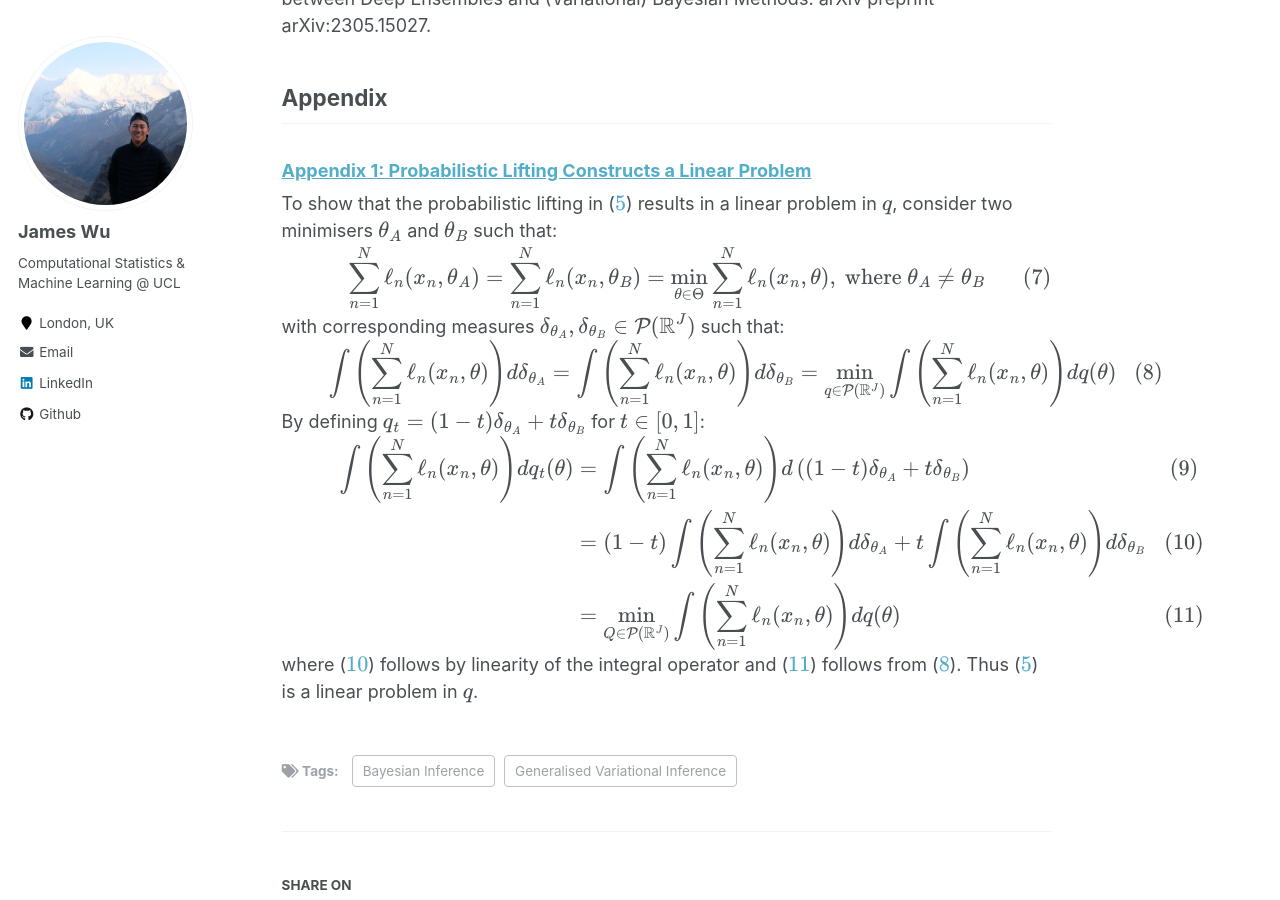
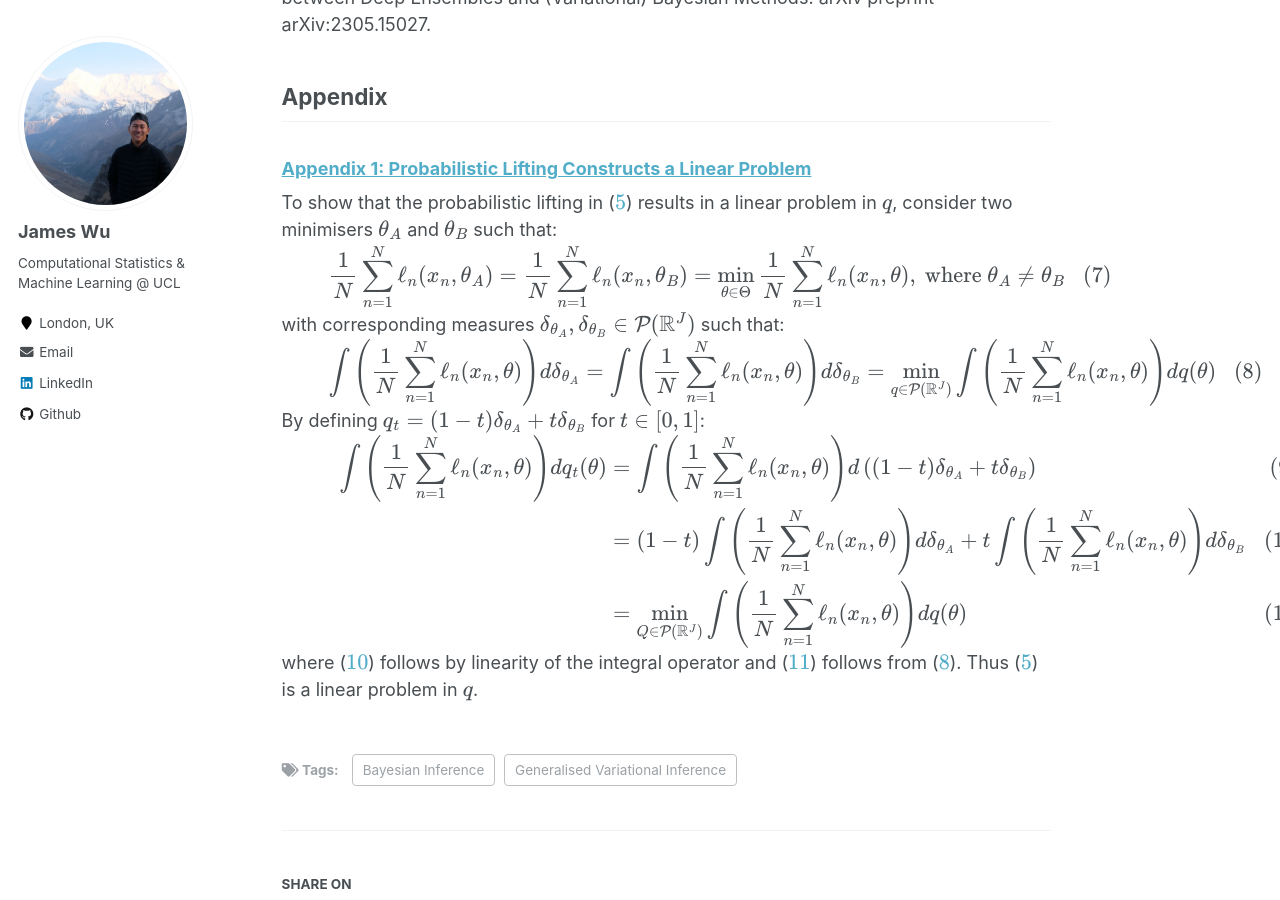
Before and after one commit to jswu18/jswu18.github.io, a Jekyll site: the page built from _posts/2023-07-09-generalised-variatonal-inference.md, in a window 1280 px wide and 900 px high, scrolled down 6348 px. Built offline with Jekyll 4.4.1, drawn with Linux system fonts in a browser that asks for light colours; formulas are drawn with MathJax 3; some of the changed text lies outside the part shown.

Commit message:
edit blog

```diff
--- a/_posts/2023-07-09-generalised-variatonal-inference.md
+++ b/_posts/2023-07-09-generalised-variatonal-inference.md
@@ -46,7 +46,7 @@ Approximating $$q_B^*(\theta)$$ involves solving for $$q_A^*(\theta) \in \mathca
 ## The Generalised Posterior
 Interpreting the mechanism behind calculating the Bayesian posterior in the context of optimisation can provide a more reasonable depiction of $$q_B^*(\theta)$$ for larger-scaled models. It can be shown that $$q_B^*(\theta)$$ solves a special case of a general variational inference (GVI) problem:
 $$\begin{align}
-q^*(\theta) = \arg\min_{q \in \Pi} \left\{ \mathbb{E}_{q(\theta)}\left[\sum_{n=1}^N \ell(\theta, x_n)\right] + D(q\|\pi)\right\}
+q^*(\theta) = \arg\min_{q \in \Pi} \left\{ \mathbb{E}_{q(\theta)}\left[\frac{1}{N}\sum_{n=1}^N \ell(\theta, x_n)\right] + D(q\|\pi)\right\}
 \label{general-posterior}
 \end{align}$$
 where $$q_B^*(\theta)$$ is recovered by choosing the negative log-likelihood loss $$\ell(\theta, \cdot) = -\log p(\cdot | \theta)$$, the Kullback-Leibler divergence $$D(\cdot \| \pi) = KLD(\cdot \| \pi)$$, and the feasible set $$\Pi = \mathcal{P}(\Theta)$$ (see [[1]](#1) for more details). No longer deriving $$q_B^*(\theta)$$ from a belief update, we are no longer burdened to fulfill the assumptions required for the Bayesian interpretation of $$q_B^*(\theta)$$. We can re-interpret the role of the prior, likelihood, and the choosing of tractable normaliser approximations, in the context of an optimisation problem.
@@ -57,7 +57,7 @@ In the optimisation context of (\ref{general-posterior}), we can see that the pr
 ### The Likelihood is a Loss
 From (\ref{general-posterior}), the likelihood term exists only in the expectation. Note that the empirical risk is defined as:
 $$\begin{align}
-\mathcal{E}(\theta) = \mathbb{E}_{q(\theta)}\left[\sum_{n=1}^N \ell\left(x_n, \theta\right)\right]
+\mathcal{E}(\theta) = \mathbb{E}_{q(\theta)}\left[\frac{1}{N}\sum_{n=1}^N \ell\left(x_n, \theta\right)\right]
 \label{empirical-risk}
 \end{align}$$
 where $$\ell$$ is some loss function. We can see that defining $$\ell$$ as the negative log-likelihood, we recover an empirical risk of the model over empirical data that is equivalent to the expectation term of (\ref{general-posterior}). This interprets the likelihood function as a special loss definition for an optimisation problem. In other words, $$q_B^*(\theta)$$ is the minimiser of a regularised empirical risk with a log-likelihood loss, defined with respect to its predictive performance rather than its belief updates on model parameters. By pivoting from the Bayesian interpretation of $$q_B^*(\theta)$$, we no longer need to have a well-specified likelihood function because we can view the posterior as empirical risk minimisation for a special loss definition.
@@ -70,26 +70,26 @@ By $$\textit{generalising}$$ the Bayesian posterior update mechanism to an optim
 ## Theoretical Guarantees from GVI
 Loss minimisation of larger-scaled machine learning models is typically over a highly non-convex optimisation problem. The parameters of these models $$f_{\theta}$$ are typically trained through the minimisation:
 $$\begin{align}
-\min_{\theta \in \Theta} \frac{1}{N} \sum_{n=1}^N\ell_n(x_n, \theta)
+\min_{\theta \in \Theta} \frac{1}{N}\sum_{n=1}^N\ell_n(x_n, \theta)
 \label{loss-minimisation}
 \end{align}$$
-where $$\ell_n(x_n, \theta)$$ quantifies the predictive performance of a model's parameterisation $$\theta$$ for training observation $$(x_n, y_n)$$, such as the squared loss $$\ell_{sq}(\theta) = \sum_{n=1}^N \left(y_n - f_{\theta}(x_n)\right)^2$$. Typically $$\theta_N^*$$, the minimiser of the empirical loss in (\ref{loss-minimisation}), is in $$ \mathbb{R}^J$$ a finite dimensional space where $$J$$ is the number of parameters in $$f_{\theta}$$.
+where $$\ell_n(x_n, \theta)$$ quantifies the predictive performance of a model's parameterisation $$\theta$$ for training observation $$(x_n, y_n)$$, such as the squared loss $$\ell_{sq, n}(\theta) = \left(y_n - f_{\theta}(x_n)\right)^2$$. Typically $$\theta_N^*$$, the minimiser of the empirical loss in (\ref{loss-minimisation}), is in $$ \mathbb{R}^J$$ a finite dimensional space where $$J$$ is the number of parameters in $$f_{\theta}$$.
 
 In practice a reasonable local minima can achieve high predictive performance, and so the non-convex nature of the loss space is often ignored. However without the guaranteed existence of a unique minimiser, learning theory is unable to make theoretical claims about these larger-scaled models. By convexifying (\ref{loss-minimisation}), we recover the minimisation problem of the form ($$\ref{general-posterior}$$). Thus the GVI posterior is also a reframing of modern machine learning models so that we can understand them in the context of learning theory.
 ### Probabilistic Lifting
 To convexify ($$\ref{loss-minimisation}$$), we begin by lifting the problem from a finite-dimensional parameter space $$\mathbb{R}^J$$ to an infinite-dimensional probability space $$\mathcal{P}(\mathbb{R}^J)$$, the space of measures on $$\mathbb{R}^J$$:
 $$\begin{align}
-    \min_{Q \in \mathcal{P}(\mathbb{R}^J)} \int \left( \sum_{n=1}^N\ell_n(x_n, \theta)\right) dq(\theta)
+    \min_{Q \in \mathcal{P}(\mathbb{R}^J)} \int \left( \frac{1}{N}\sum_{n=1}^N\ell_n(x_n, \theta)\right) dq(\theta)
 \label{risk-minimisation}
 \end{align}$$
 where $$\hat{q}$$, minimisers of (\ref{risk-minimisation}), can correspond to  $$\hat{\theta}$$, minimisers of (\ref{loss-minimisation}), through the Dirac measure $$\hat{q}(\theta) = \delta_{\hat{\theta}} (\theta)$$. This first reformulation changes a non-convex problem with respect to $$\theta$$ to a linear problem with respect to $$q$$ (see [[A1]](#A1) for a proof).
 ### Convexification through Regularisation
 By adding a strictly convex and positive regulariser $$D_r(q\| \pi)$$ to our linear objective ($$\ref{risk-minimisation}$$), we ensure a strictly convex objective, guaranteeing the existence of a $$\textit{unique}$$ minimiser:
 $$\begin{align}
-    q^* = \arg\min_{q \in \mathcal{P}(\mathbb{R}^J)} \left\{\int \left( \sum_{n=1}^N\ell_n(x_n, \theta)\right) dq(\theta) + \lambda D_r(q \| \pi)\right\}
+    q^* = \arg\min_{q \in \mathcal{P}(\mathbb{R}^J)} \left\{\int \left( \frac{1}{N}\sum_{n=1}^N\ell_n(x_n, \theta)\right) dq(\theta) + \lambda D_r(q \| \pi)\right\}
 \label{regularised-risk-minimisation}
 \end{align}$$
-where $$\lambda > 0$$. Note that the solution of ($$\ref{regularised-risk-minimisation}$$) is no longer a minimiser of ($$\ref{risk-minimisation}$$), but rather $$\lambda$$ balances the tradeoff between the empirical risk minimisation of ($$\ref{risk-minimisation}$$) and deviance from a prior measure $$\pi$$, which in this context we can view as a reference measure. Choosing $$\Pi =\mathcal{P}(\mathbb{R}^J)$$, $$\ell(\theta) = \sum_{n=1}^N\ell_n(x_n, \theta)$$, and $$D(q\| \pi) = \lambda D_r(q\| \pi)$$, we see that ($$\ref{regularised-risk-minimisation}$$) fits into the general form of ($$\ref{general-posterior}$$), recovering the GVI posterior.
+where $$\lambda > 0$$. Note that the solution of ($$\ref{regularised-risk-minimisation}$$) is no longer a minimiser of ($$\ref{risk-minimisation}$$), but rather $$\lambda$$ balances the tradeoff between the empirical risk minimisation of ($$\ref{risk-minimisation}$$) and deviance from a prior measure $$\pi$$, which in this context we can view as a reference measure. Choosing $$\Pi =\mathcal{P}(\mathbb{R}^J)$$, $$\ell(\theta) = \frac{1}{N}\sum_{n=1}^N\ell_n(x_n, \theta)$$, and $$D(q\| \pi) = \lambda D_r(q\| \pi)$$, we see that ($$\ref{regularised-risk-minimisation}$$) fits into the general form of ($$\ref{general-posterior}$$), recovering the GVI posterior.
 ### Uniqueness of the GVI posterior
 Through probabilistic lifting and convexification, we can formulate a GVI posterior that guarantees a unique minimiser for the non-convex problem in (\ref{loss-minimisation}). This posterior is a unique weighted averaging of the local and global minima of (\ref{loss-minimisation}), and equivalently (\ref{risk-minimisation}), where each minima is weighted by the discrepancy from the prior reference measure $$\lambda D_r(q \| \pi)$$. By guaranteeing a unique minimiser, formulating problems as GVI posteriors can provide theoretical guarantees for learning larger-scaled machine learning models.
 
@@ -108,20 +108,20 @@ Wild, V. D., Ghalebikesabi, S., Sejdinovic, D., & Knoblauch, J. (2023). A Rigoro
 
 To show that the probabilistic lifting in ($$\ref{risk-minimisation}$$) results in a linear problem in $q$, consider two minimisers $$\theta_A$$ and $$\theta_B$$ such that:
 $$\begin{align}
-    \sum_{n=1}^N\ell_n(x_n, \theta_A) = \sum_{n=1}^N\ell_n(x_n, \theta_B) = \min_{\theta \in \Theta} \sum_{n=1}^N\ell_n(x_n, \theta), \text{ where } \theta_A \neq \theta_B
+    \frac{1}{N}\sum_{n=1}^N\ell_n(x_n, \theta_A) = \frac{1}{N}\sum_{n=1}^N\ell_n(x_n, \theta_B) = \min_{\theta \in \Theta} \frac{1}{N}\sum_{n=1}^N\ell_n(x_n, \theta), \text{ where } \theta_A \neq \theta_B
 \end{align}$$
 with corresponding measures $$\delta_{\theta_A}, \delta_{\theta_B} \in \mathcal{P}(\mathbb{R}^J)$$ such that:
 $$\begin{align}
-    \int \left( \sum_{n=1}^N\ell_n(x_n, \theta)\right) d\delta_{\theta_A} = \int \left( \sum_{n=1}^N\ell_n(x_n, \theta)\right) d\delta_{\theta_B} = \min_{q \in \mathcal{P}(\mathbb{R}^J)} \int \left( \sum_{n=1}^N\ell_n(x_n, \theta)\right) dq(\theta)
+    \int \left(\frac{1}{N} \sum_{n=1}^N\ell_n(x_n, \theta)\right) d\delta_{\theta_A} = \int \left(\frac{1}{N} \sum_{n=1}^N\ell_n(x_n, \theta)\right) d\delta_{\theta_B} = \min_{q \in \mathcal{P}(\mathbb{R}^J)} \int \left(\frac{1}{N} \sum_{n=1}^N\ell_n(x_n, \theta)\right) dq(\theta)
     \label{ex-risk-minimisers}
 \end{align}$$
 By defining $$q_t = (1-t)\delta_{\theta_A} + t\delta_{\theta_B}$$ for $$t \in [0, 1]$$:
 $$\begin{align}
     \label{show-linear-defn}
-    \int \left( \sum_{n=1}^N\ell_n(x_n, \theta)\right) dq_t(\theta) &= \int \left( \sum_{n=1}^N\ell_n(x_n, \theta)\right) d\left((1-t)\delta_{\theta_A} + t\delta_{\theta_B}\right)\\
+    \int \left(\frac{1}{N} \sum_{n=1}^N\ell_n(x_n, \theta)\right) dq_t(\theta) &= \int \left(\frac{1}{N} \sum_{n=1}^N\ell_n(x_n, \theta)\right) d\left((1-t)\delta_{\theta_A} + t\delta_{\theta_B}\right)\\
     \label{show-linear-linear-operator}
-    &= (1-t)\int \left( \sum_{n=1}^N\ell_n(x_n, \theta)\right) d\delta_{\theta_A} + t \int \left( \sum_{n=1}^N\ell_n(x_n, \theta)\right) d\delta_{\theta_B}\\
+    &= (1-t)\int \left(\frac{1}{N} \sum_{n=1}^N\ell_n(x_n, \theta)\right) d\delta_{\theta_A} + t \int \left(\frac{1}{N} \sum_{n=1}^N\ell_n(x_n, \theta)\right) d\delta_{\theta_B}\\
     \label{show-linear-minimisers}
-    &= \min_{Q \in \mathcal{P}(\mathbb{R}^J)} \int \left( \sum_{n=1}^N\ell_n(x_n, \theta)\right) dq(\theta)
+    &= \min_{Q \in \mathcal{P}(\mathbb{R}^J)} \int \left(\frac{1}{N} \sum_{n=1}^N\ell_n(x_n, \theta)\right) dq(\theta)
 \end{align}$$
 where ($$\ref{show-linear-linear-operator}$$) follows by linearity of the integral operator and ($$\ref{show-linear-minimisers}$$) follows from ($$\ref{ex-risk-minimisers}$$). Thus ($$\ref{risk-minimisation}$$) is a linear problem in $$q$$.
```
